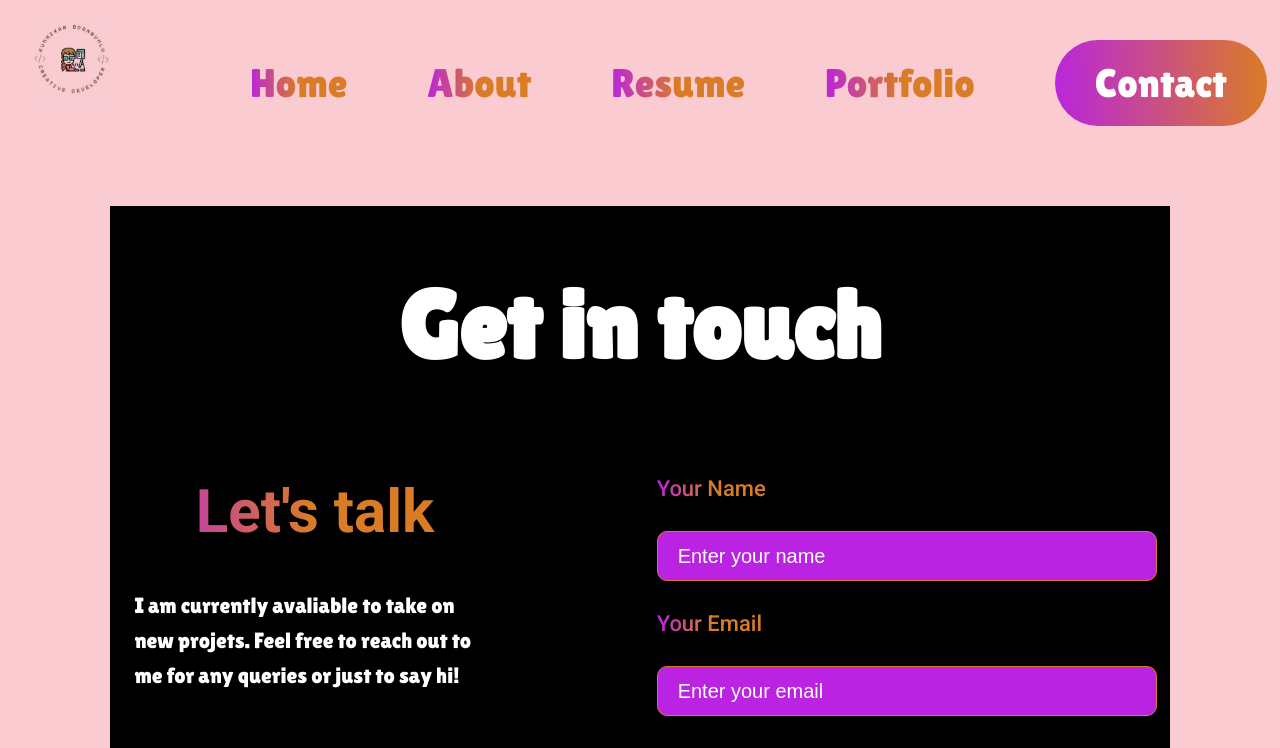
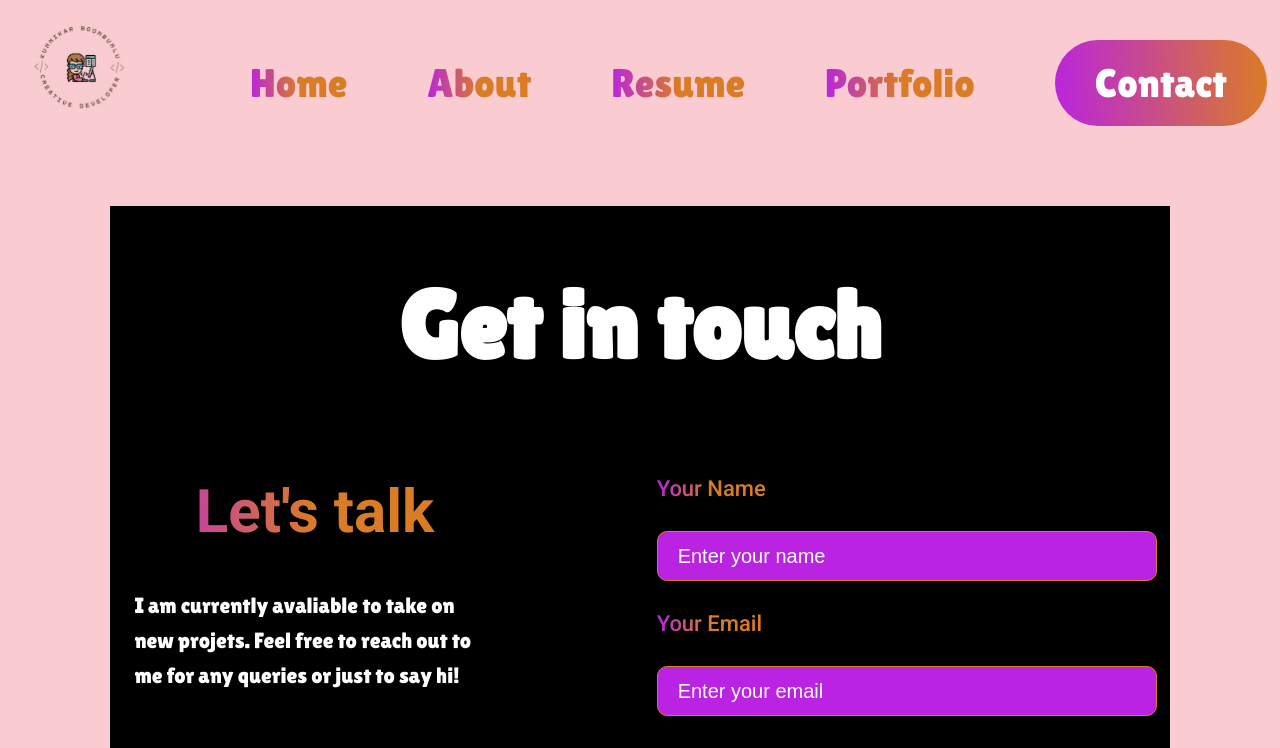
Before and after one commit to KunnikarB/portfolio, a React (Vite) app: page /contact in a window 1280 px wide. Shown: the top 748 px of the page. Built offline with nearby package versions, Linux system fonts and the light colour scheme.

Commit message:
modified nav logo

```diff
--- a/src/Components/Navbar/Navbar.css
+++ b/src/Components/Navbar/Navbar.css
@@ -186,4 +186,8 @@
     font-size: 2.5em;
     margin-left: 2em;
   }
+
+  .logo {
+    width: 6em;
+  }
 }
```
